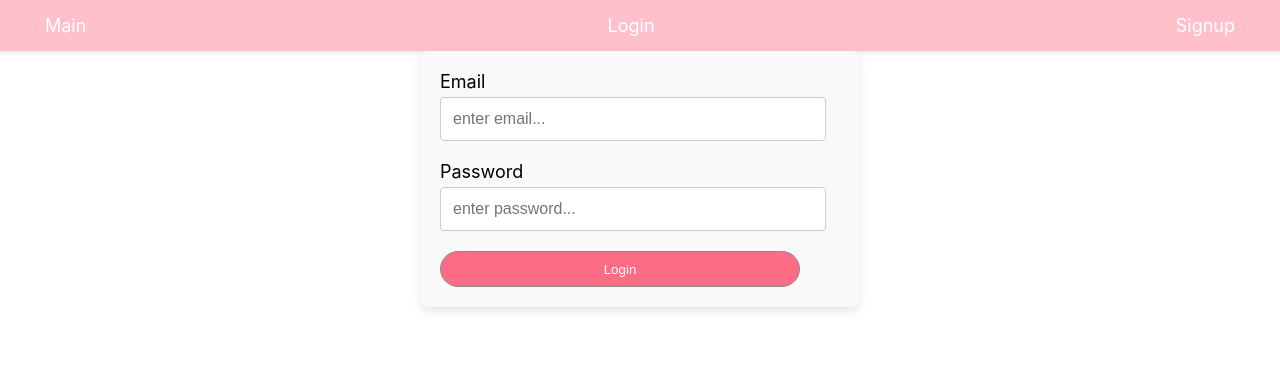
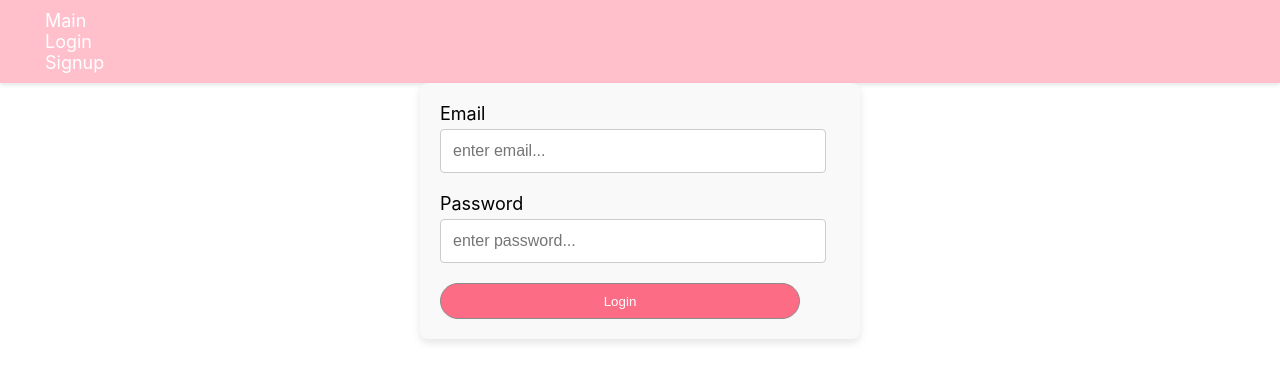
Before and after one commit to ifffShang/final, a React (Create React App) app in the folder frontend/: page /login in a window 1280 px wide. Shown: the top 382 px of the page. Built offline with nearby package versions, Linux system fonts and the light colour scheme; no server answers.

Commit message:
structure of navbar

```diff
--- a/frontend/package.json
+++ b/frontend/package.json
@@ -4,8 +4,10 @@
   "private": true,
   "dependencies": {
     "axios": "^1.7.9",
+    "bootstrap": "^5.3.3",
     "cra-template": "1.2.0",
     "react": "^18.3.1",
+    "react-bootstrap": "^2.10.6",
     "react-dom": "^18.3.1",
     "react-hot-toast": "^2.4.1",
     "react-router-dom": "^7.0.2",
--- a/frontend/src/App.js
+++ b/frontend/src/App.js
@@ -3,7 +3,7 @@ import React from 'react';
 import axios from 'axios';
 import { BrowserRouter as Router, Routes, Route } from 'react-router-dom';
 import Homepage from "./Components/Homepage/Homepage";
-import Navbar from "./Components/Navbar/Navbar";
+import Navibar from "./Components/Navbar/Navibar";
 import Register from "./pages/Register";
 import Login from "./pages/Login";
 import Profile from "./pages/Profile";
@@ -17,7 +17,7 @@ axios.defaults.withCredentials = true
 function App() {
   return (
     <UserContextProvider>
-      <Navbar/>
+      <Navibar/>
       <Toaster position='bottom-right' toastOptions={{duration: 2000}} />
       <Routes>
         {/* default page */}
--- a/frontend/src/Components/Navbar/Navbar.js
+++ /dev/null
@@ -1,39 +0,0 @@
-import React, { useContext } from 'react'
-import { Link } from "react-router-dom"
-import axios from 'axios'
-import './Navbar.css'
-import { UserContext } from "../../context/userContext";
-
-export default function Navbar() {
-  const { user, setUser} = useContext(UserContext);
-
-  const handleLogout = async () => {
-    // todo: logout api
-    try {
-      const response = await axios.get('/logout');
-
-      setUser(null);
-    } catch (error) {
-      console.error('Login failed', error);
-    }
-  }
-  return (
-    <nav>
-      <Link to="/">Main</Link>
-
-      {user ? (
-        <>
-          {/* already logged in*/}
-          <button onClick={handleLogout} className='logout-button'>Logout</button>
-          <Link to="/profile">Profile</Link>
-        </>
-      ) : (
-        <>
-          {/* logged out */}
-          <Link to="/login">Login</Link>
-          <Link to="/register">Signup</Link>
-        </>
-      )}
-    </nav>
-  )
-}
--- a/frontend/src/Components/Navbar/Navbar.css
+++ b/frontend/src/Components/Navbar/Navibar.css
@@ -1,4 +1,4 @@
-/* navbar.css */
+/* navbar.css
 
 /* Container for the navbar */
 nav {
@@ -8,7 +8,7 @@ nav {
     background-color: pink; /* Dark background */
     padding: 10px 20px; /* Add some padding */
     box-shadow: 0 2px 4px rgba(0, 0, 0, 0.1); /* Subtle shadow for depth */
-  }
+}
 
   /* Style the links inside the navbar */
   nav a {
@@ -52,9 +52,22 @@ nav {
     cursor: pointer;
     font-size: 16px;
     border-radius: 4px;
-    width: 70px;
+    /* width: 70px; */
   }
 
   .logout-button:hover {
     background-color: var(--cat-lover-secondary);
   }
+
+  .user-info {
+    display: flex;
+    align-items: center;
+    gap: 8px;
+  }
+
+  .user-avatar {
+    width: 30px;
+    height: 30px;
+    border-radius: 50%;
+    margin-right: 8px;
+  }
--- /dev/null
+++ b/frontend/src/Components/Navbar/Navibar.js
@@ -0,0 +1,76 @@
+import React, { useContext } from 'react'
+import { Link } from "react-router-dom"
+import axios from 'axios'
+import './Navibar.css'
+import { UserContext } from "../../context/userContext";
+import { Navbar as BootstrapNavbar, Container, Nav, NavDropdown, Navbar} from 'react-bootstrap';
+
+
+export default function Navibar() {
+  const { user, setUser} = useContext(UserContext);
+
+  const handleLogout = async () => {
+    // todo: logout api
+    try {
+      const response = await axios.get('/logout');
+
+      setUser(null);
+    } catch (error) {
+      console.error('Login failed', error);
+    }
+  }
+  return (
+    <BootstrapNavbar bg="light" expand="lg" className="bg-body-tertiary">
+      <Container>
+        <BootstrapNavbar.Brand as={Link} to="/">Main</BootstrapNavbar.Brand>
+
+      <Nav className="ml-auto">
+        {user ? (
+          <>
+            <Navbar.Toggle aria-controls="basic-navbar-nav" />
+            {/* line */}
+            <Navbar.Collapse id="basic-navbar-nav">
+              <Nav className='ms-auto'>
+                {/* log out */}
+                <Nav.Item>
+                    <button
+                      onClick={handleLogout}
+                      className="logout-button"
+                    >
+                      Logout
+                    </button>
+                </Nav.Item>
+                {/* avator */}
+                <Nav.Item>
+                  <Link to="/profile">
+                    <img
+                      src={user.avatar || '/default-avatar.png'}
+                      alt="User Avatar"
+                      className="user-avatar"
+                    />
+                  </Link>
+                </Nav.Item>
+                {/* username & settings */}
+            <NavDropdown title={<span>{user.name}</span>} id="user-nav-dropdown">
+              <NavDropdown.Item as={Link} to="/settings">Settings</NavDropdown.Item>
+            </NavDropdown>
+              </Nav>
+            </Navbar.Collapse>
+
+          </>
+        ) : (
+          // when logout
+          <>
+            <Nav.Item>
+              <Link to="/login">Login</Link>
+            </Nav.Item>
+            <Nav.Item>
+              <Link to="/register">Signup</Link>
+            </Nav.Item>
+          </>
+        )}
+      </Nav>
+      </Container>
+    </BootstrapNavbar>
+  )
+}
```
Also changed, not shown: 1 other file (tests, documents, lock files or other folders).
